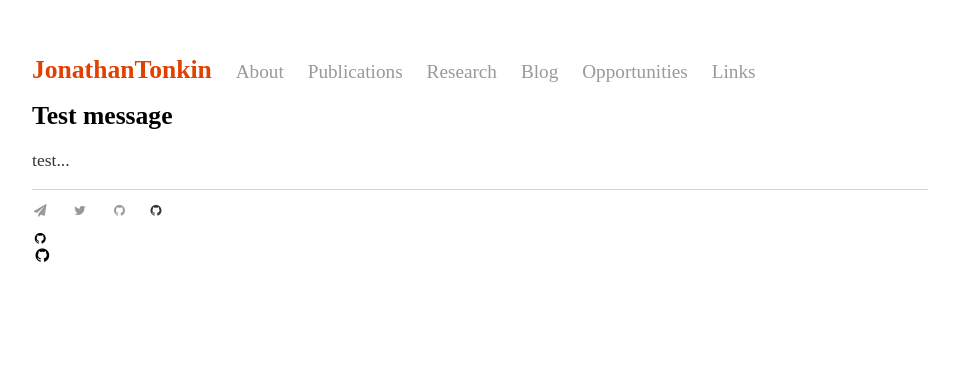
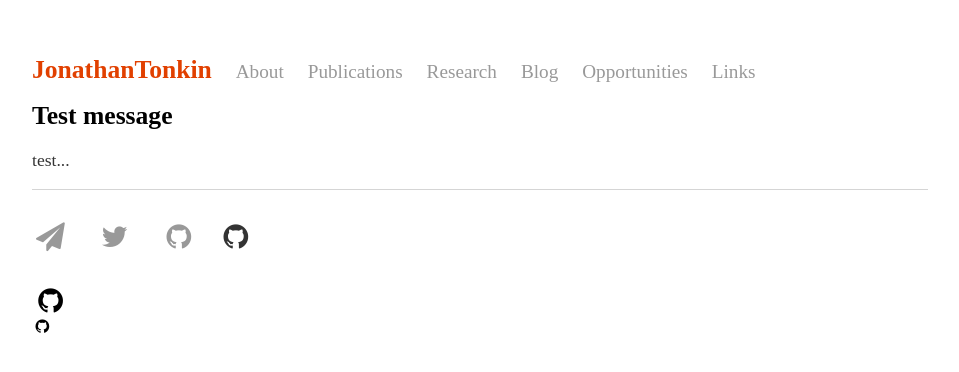
Before and after one commit to jdtonkin/jdtonkin.github.io, a Jekyll site: the page built from index.html, in a window 1280 px wide. Shown: the top 372 px of the page, without its empty margins (160-1119 px from the left). Built offline with Jekyll 4.4.1, drawn with Linux system fonts in a browser that asks for light colours; nearby versions of some CDN libraries.

Commit message:
Update main.css

```diff
--- a/css/main.css
+++ b/css/main.css
@@ -27,7 +27,7 @@
 nav ul li .activepage a:hover { text-decoration: none; color: #E14000;}
 
 
-footer { border-top: 1px solid #d5d5d5; font-size: .8em; }
+footer { border-top: 1px solid #d5d5d5; font-size: 1.8em; }
 
 /* Blog */
 ul.posts { margin: 20px auto 40px; font-size: 1.5em; }
```
